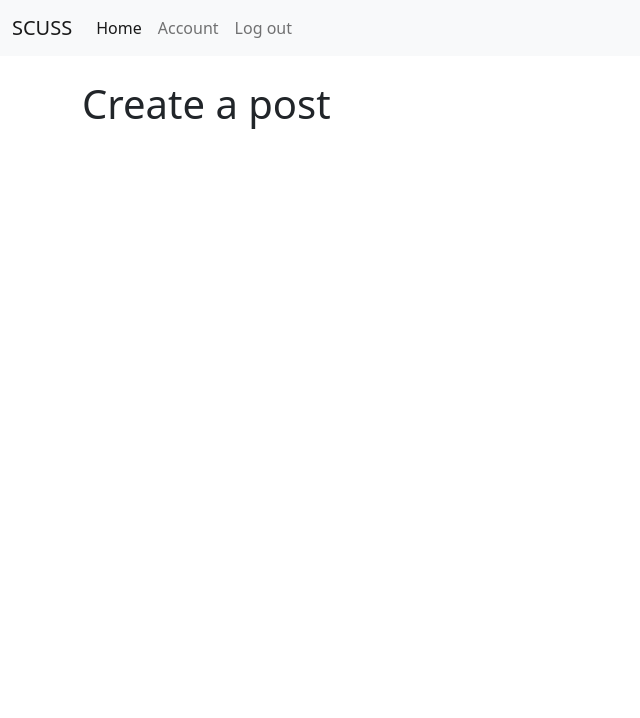
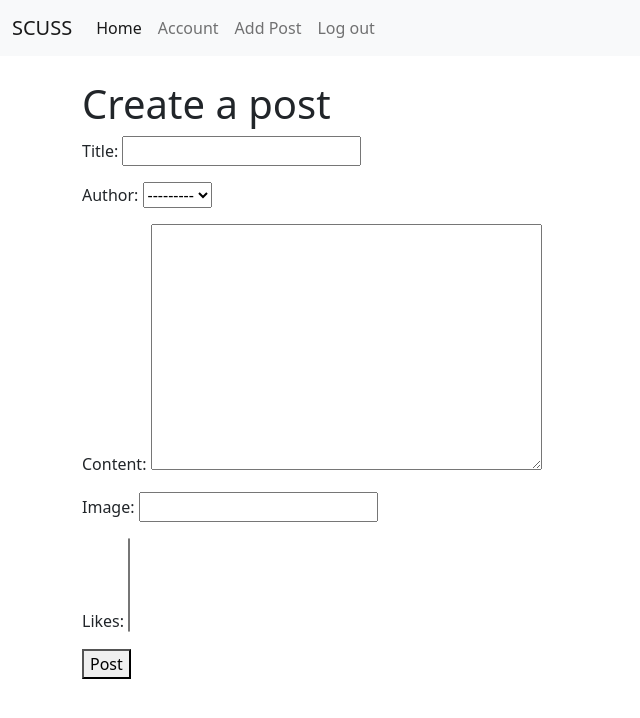
Before and after one commit to VilmaTuresson/Blog-21, a Django app: page /create_post/ in a window 1280 px wide. Shown: the top 718 px of the page, without its empty margins (0-640 px from the left). Run offline with Django 3.2, Linux system fonts and the light colour scheme.

Commit message:
test to make form for post

```diff
--- a/blogg/models.py
+++ b/blogg/models.py
@@ -1,6 +1,7 @@
 from django.db import models
 from django.contrib.auth.models import User
 from cloudinary.models import CloudinaryField
+from django.urls import reverse
 
 
 class Post(models.Model):
@@ -21,6 +22,8 @@
     def num_of_likes(self):
         return self.likes.count()
 
+    def get_absolute_url(self):
+        return reverse('post_details', args=(str(self.id)))
 
 class Comment(models.Model):
 
--- a/blogg/urls.py
+++ b/blogg/urls.py
@@ -4,5 +4,5 @@
 urlpatterns = [
     path('', views.PostView.as_view(), name='home'),
     path('article/<int:pk>', views.PostDetails.as_view(), name='post_details'),
-    path('create_post/', views.AddPostView.as_view(), name='create_post')
+    path('create_post/', views.AddPostView.as_view(), name='create_post'),
 ]
--- a/templates/create_post.html
+++ b/templates/create_post.html
@@ -4,6 +4,11 @@
 
     <h1>Create a post</h1>
 
+    <form action="" method="POST">
+        {% csrf_token %}
 
+        {{ form.as_p }}
+        <button>Post</button>
+    </form>
 
 {% endblock %}
--- a/templates/index.html
+++ b/templates/index.html
@@ -32,6 +32,9 @@
                 <a class="nav-link" href="#">Account</a>
               </li>
               <li class="nav-item">
+                <a class="nav-link" href="{% url 'create_post' %}">Add Post</a>
+              </li>
+              <li class="nav-item">
                 <a class="nav-link" href="#">Log out</a>
               </li>
             </ul>
```
